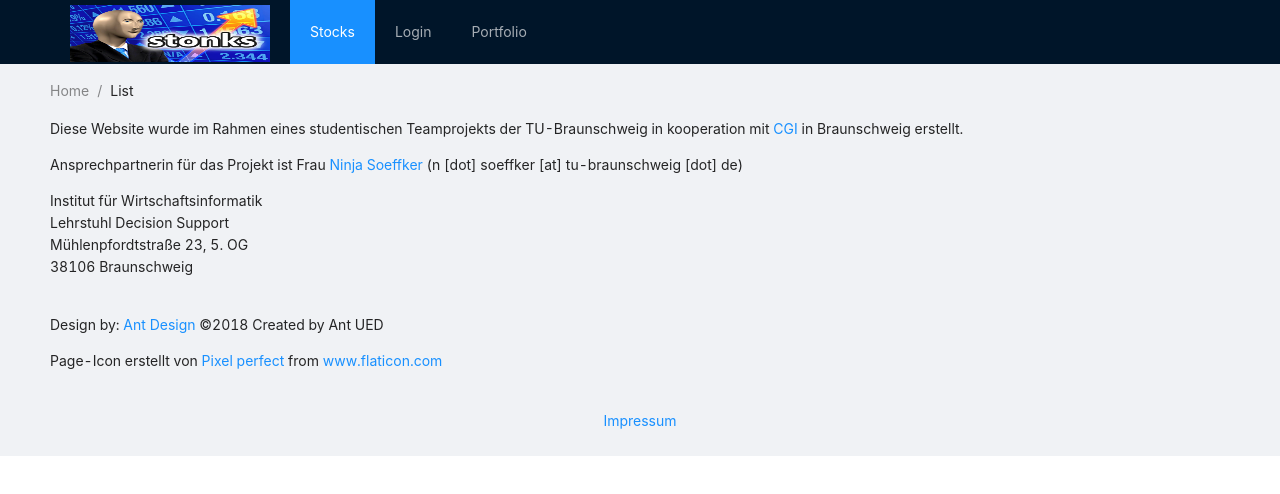
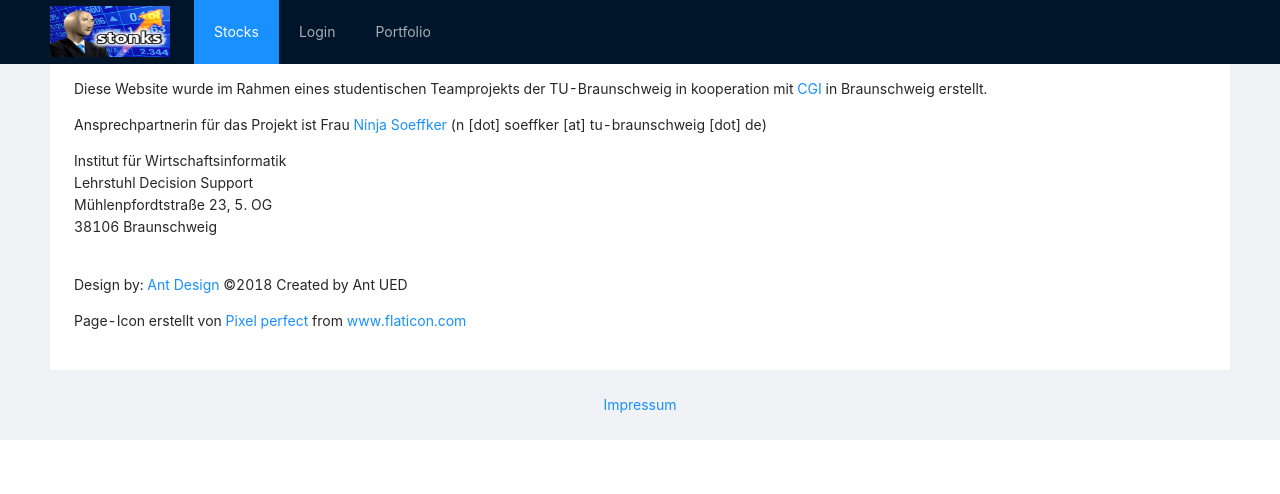
Before and after one commit to neoraven/Teamprojekt_SS20_CGI, a React (Create React App) app in the folder frontend/stonksapp/: page /impressum in a window 1280 px wide. Shown: the top 494 px of the page. Built offline with nearby package versions, Linux system fonts and the light colour scheme; what react-plotly.js would draw is missing.

Commit message:
added .css for layout. Logo is now an actual logo and not a menu item

```diff
--- a/frontend/stonksapp/src/containers/Layout2.js
+++ b/frontend/stonksapp/src/containers/Layout2.js
@@ -4,21 +4,30 @@ import logo from '../logo.jpg'
 import { Link } from 'react-router-dom';
 import { connect } from 'react-redux'
 import * as actions from '../store/actions/auth'
+import './layout.css';
 
 const { Header, Content, Footer } = Layout;
+
+/*
+<Menu.Item key="0" disabled="true">
+              <img src={logo} alt="stonks" width="200" height="57" />
+            </Menu.Item>
+
+*/
+
+
 
 class SecondLayout extends React.Component {
   render() {
     return (
       <Layout className="layout">
-        <Header>
-          <div className="logo" />
-
+        <Header style={{ position: 'fixed', zIndex: 1, width: '100%' }}>
+          <a href='/'>
+            <img src={logo} className="logo" alt="stonks" width="200" height="57" />
+          </a>
           <Menu theme="dark" mode="horizontal" defaultSelectedKeys={['1']}>
 
-            <Menu.Item key="0" disabled="true">
-              <img src={logo} alt="stonks" width="200" height="57" />
-            </Menu.Item>
+
             <Menu.Item key="1" >
               <Link to='/'>Stocks</Link>
             </Menu.Item>
@@ -38,9 +47,9 @@ class SecondLayout extends React.Component {
                 </Menu.Item>
 
             }
-                <Menu.Item key="3" >
-                  <Link to='/portfolio/'>Portfolio</Link>
-                </Menu.Item>
+            <Menu.Item key="3" >
+              <Link to='/portfolio/'>Portfolio</Link>
+            </Menu.Item>
           </Menu>
         </Header>
         <Content style={{ padding: '0 50px' }}>
--- /dev/null
+++ b/frontend/stonksapp/src/containers/layout.css
@@ -0,0 +1,13 @@
+.logo {
+    width: 120px;
+    height: 51px;
+    background: rgba(255, 255, 255, 0.2);
+    margin: 6px 24px 6px 0;
+    float: left;
+  }
+
+  .site-layout-content {
+    background: #fff;
+    padding: 24px;
+    min-height: 280px;
+  }
```
